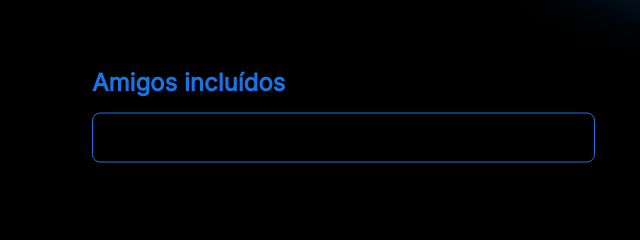
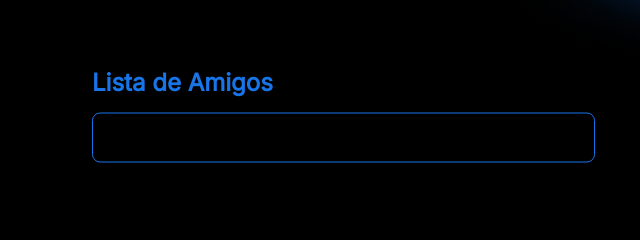
Before and after one commit to rrezeendisa/Amigo-Secreto, a plain HTML site: page index.html in a window 1280 px wide. Shown: the part 496-736 px from the top of the page, 168-808 px from the left. Drawn offline with nearby package versions, Linux system fonts and the light colour scheme.

Commit message:
Alterando para lista de Amigos

```diff
--- a/index.html
+++ b/index.html
@@ -41,7 +41,7 @@ https://cdn.jsdelivr.net/npm/normalize.css@8.0.1/normalize.min.css
         </section>
         <section class="section--results">
           <article>
-            <p class="friends__title">Amigos incluídos</p>
+            <p class="friends__title">Lista de Amigos</p>
             <div class="friends__container">
               <p id="lista-amigos"></p>
             </div>
```
